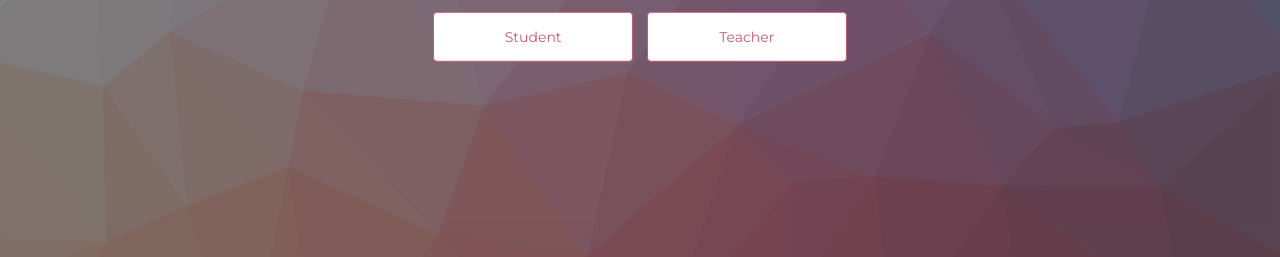
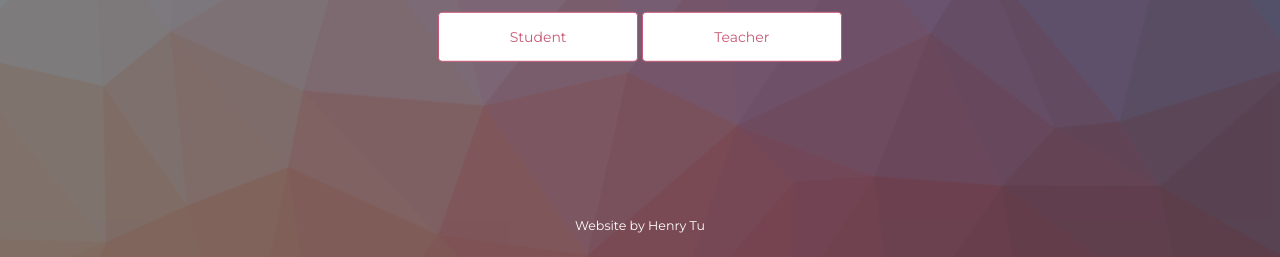
Before and after one commit to henrytwo/MasseyDebate-Website, a plain HTML site: page index.html in a window 1280 px wide. Shown: the part 543-800 px from the top of the page. Drawn offline with nearby package versions, Linux system fonts and the light colour scheme.

Commit message:
Final Touches

```diff
--- a/css/main.css
+++ b/css/main.css
@@ -4,11 +4,25 @@
     font-family: Montserrat, sans-serif;
 }
 
-a {
+a:hover {
+    color: white;
     text-decoration: none;
 }
-a:hover {
-    text-decoration: underline;
+a:active {
+    color: white;
+    text-decoration: none;
+}
+a:visited {
+    color: white;
+    text-decoration: none;
+}
+a:link {
+    color: white;
+    text-decoration: none;
+}
+a {
+    color: white;
+    text-decoration: none;
 }
 h1 {
     font-size: 4em;
--- a/index.html
+++ b/index.html
@@ -45,10 +45,15 @@ Developed by: Henry Tu
             </div>
 
             <div class="center-block text-center btn-group">
-                <a href="student" target="_blank" style="padding: 5px"><button type="button" class="btn btn-large">Student</button></a>
-                <a href="teacher" target="_blank" style="padding: 5px"><button type="button" class="btn btn-large">Teacher</button></a>
+                <a href="student" target="_blank"><button type="button" class="btn btn-large">Student</button></a>
+                <a href="teacher" target="_blank"><button type="button" class="btn btn-large">Teacher</button></a>
             </div>
+        </div>
 
+        <div style="min-height: 220px; height: 45%"></div>
+
+        <div style="text-align: center">
+            <p style="font-size: 0.9em">Website by <a href="https://henrytu.me/">Henry Tu</a></p>
         </div>
 
     </section>
```
